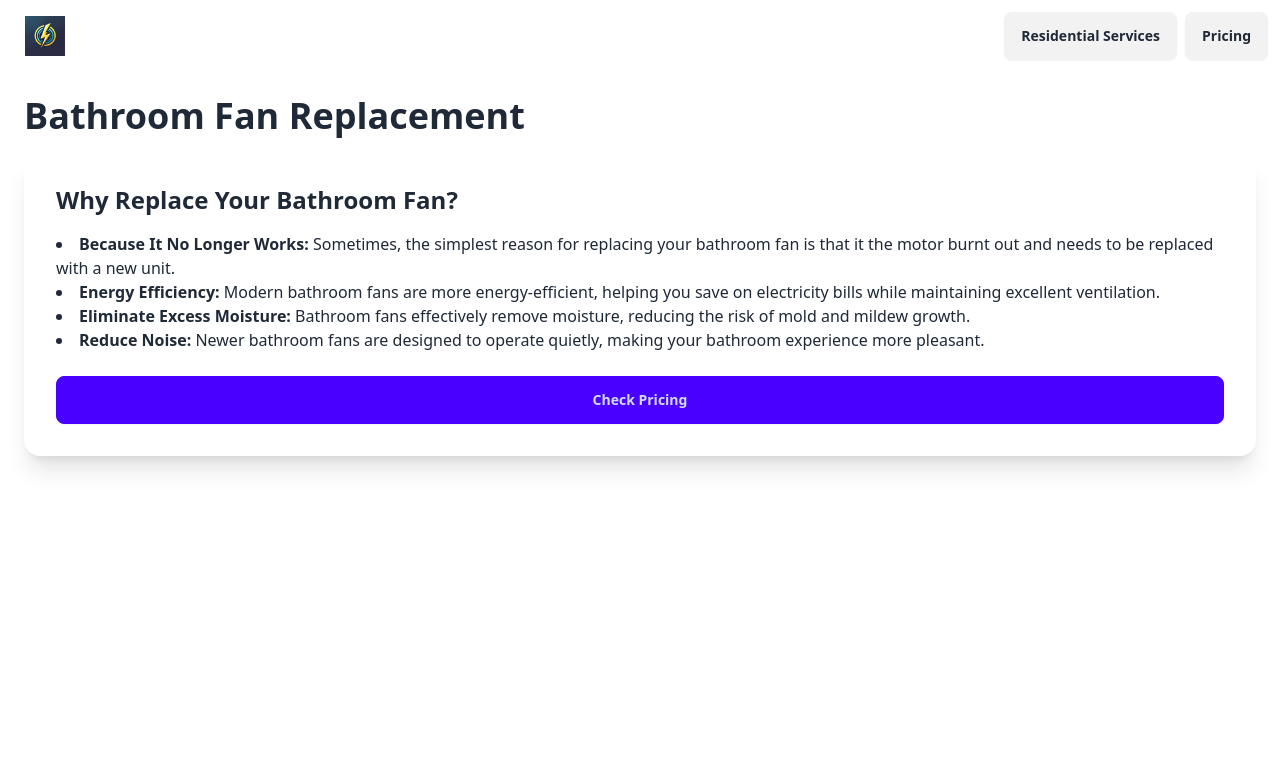
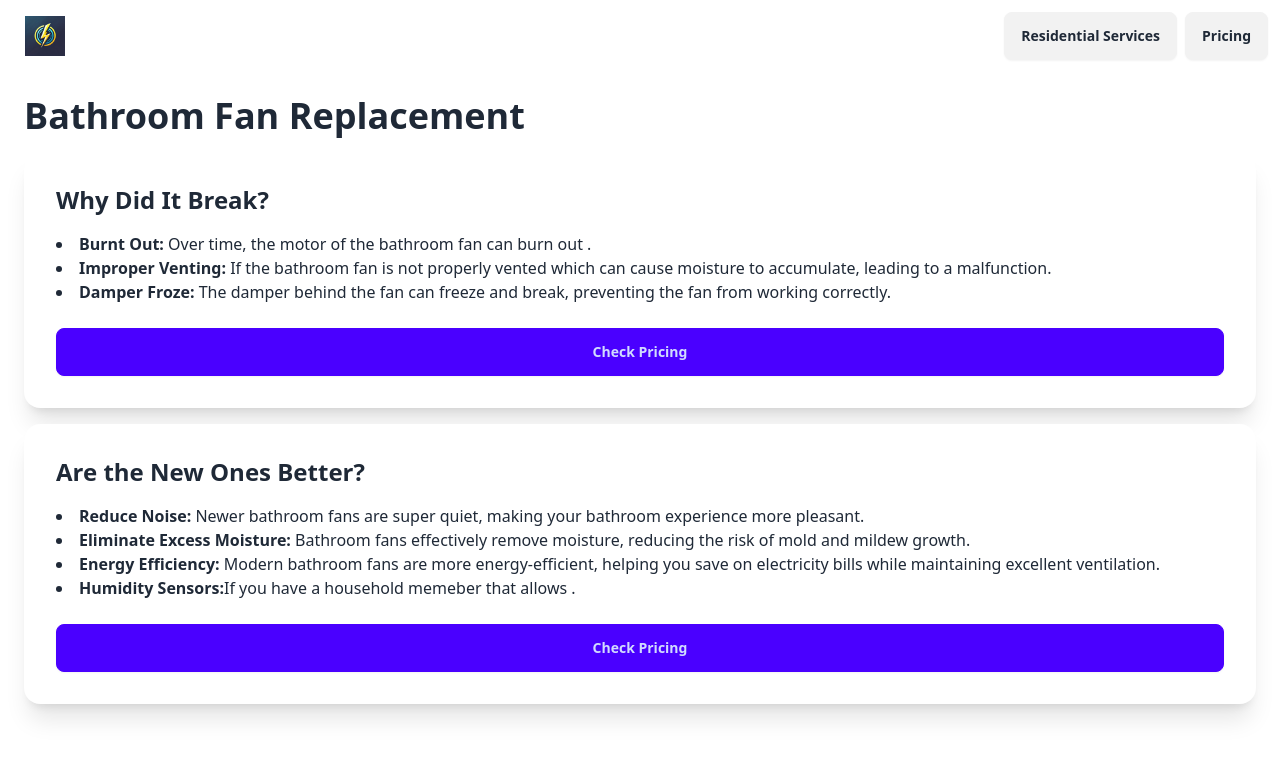
Before and after one commit to tjaqu787/electricalWebsite, a SvelteKit app: page /residential_services/bathroom-fans in a window 1280 px wide. Shown: the top 758 px of the page. Built offline with nearby package versions, Linux system fonts and the light colour scheme.

Commit message:
updating wording

```diff
--- a/src/routes/residential_services/+page.svelte
+++ b/src/routes/residential_services/+page.svelte
@@ -8,7 +8,7 @@
         <div class="post">
             <div class="card bg-base-200 shadow-xl">
                 <div class="card-body">
-					<a href={`/residential_services/${post.title}`} class="title">{post.title}</a>
+					<a href={`/residential_services/${post.filename}`} class="title">{post.title}</a>
                     <p class="description">{post.excerpt}</p>
                 </div>
             </div>
--- a/src/routes/residential_services/bathroom-fans/+page.svelte
+++ b/src/routes/residential_services/bathroom-fans/+page.svelte
@@ -16,15 +16,26 @@
   <h1 class="text-4xl font-bold mb-4">Bathroom Fan Replacement</h1>
 
   <!-- Content -->
+  <div class="card bg-base-100 shadow-xl mb-4">
+    <div class="card-body">
+      <h2 class="text-2xl font-semibold mb-2">Why Did It Break?</h2>
+      <ul class="list-disc list-inside mb-4">
+        <li><strong>Burnt Out:</strong> Over time, the motor of the bathroom fan can burn out .</li>
+        <li><strong>Improper Venting:</strong> If the bathroom fan is not properly vented which can cause moisture to accumulate, leading to a malfunction.</li>
+        <li><strong>Damper Froze:</strong> The damper behind the fan can freeze and break, preventing the fan from working correctly.</li>
+      </ul>
+      <a href="/pricing" class="btn btn-primary">Check Pricing</a>
+    </div>
+  </div>
 
   <div class="card bg-base-100 shadow-xl mb-4">
     <div class="card-body">
-      <h2 class="text-2xl font-semibold mb-2">Why Replace Your Bathroom Fan?</h2>
+      <h2 class="text-2xl font-semibold mb-2">Are the New Ones Better?</h2>
       <ul class="list-disc list-inside mb-4">
-        <li><strong>Because It No Longer Works:</strong> Sometimes, the simplest reason for replacing your bathroom fan is that it the motor burnt out and needs to be replaced with a new unit.</li>
+        <li><strong>Reduce Noise:</strong> Newer bathroom fans are super quiet, making your bathroom experience more pleasant.</li>
+        <li><strong>Eliminate Excess Moisture:</strong> Bathroom fans effectively remove moisture, reducing the risk of mold and mildew growth.</li>
         <li><strong>Energy Efficiency:</strong> Modern bathroom fans are more energy-efficient, helping you save on electricity bills while maintaining excellent ventilation.</li>
-        <li><strong>Eliminate Excess Moisture:</strong> Bathroom fans effectively remove moisture, reducing the risk of mold and mildew growth.</li>
-        <li><strong>Reduce Noise:</strong> Newer bathroom fans are designed to operate quietly, making your bathroom experience more pleasant.</li>
+        <li><strong>Humidity Sensors:</strong>If you have a household memeber that allows .</li>
       </ul>
       <a href="/pricing" class="btn btn-primary">Check Pricing</a>
     </div>
--- a/src/routes/residential_services/rough-in/+page.svelte
+++ b/src/routes/residential_services/renovations/+page.svelte
@@ -6,9 +6,8 @@ import PopupForm from '$lib/PopUpForm.svelte';
 
   <!-- Meta Information -->
   <svelte:head>
-    <meta name="title" content="Rough-In Service">
-    <meta name="description" content="The electrical rough-in process involves installing all electrical boxes, wiring, and other infrastructure components before the walls are closed.">
-    <meta property="og:image" content="favicon.png">
+    <meta name="title" content="Electrician for Renovations">
+    <meta name="description" content="Most renovations need electrical work including boxes and wiring while the walls are open.">
   </svelte:head>
 
   <!-- DaisyUI Container -->
--- a/src/routes/residential_services/repairs-and-troubleshooting/+page.svelte
+++ b/src/routes/residential_services/repairs-and-troubleshooting/+page.svelte
@@ -26,21 +26,21 @@
   <div class="card bg-base-100 shadow-xl mb-4">
     <div class="card-body">
       <h2 class="text-2xl font-semibold mb-2">Lights Not Working</h2>
-      <p>One of the most common issues homeowners face when their lights stop working is faulty switches. Switches can wear out or become loose, leading to intermittent or complete loss of function. On the funnier side, you'd be surprised how often we get called out to troubleshoot broken lights only to find out the lightbulbs are burnt out.</p>
+      <p>One of the most common calls we get is for lights that have stopped working. Almost always this is just a faulty dimmer switch leading to intermittent or complete loss of function. On the funnier side, you'd be surprised how often we get called out to troubleshoot broken lights only to find out the lightbulbs are burnt out.</p>
     </div>
   </div>
 
   <div class="card bg-base-100 shadow-xl mb-4">
     <div class="card-body">
       <h2 class="text-2xl font-semibold mb-2">Plugs Are Broken Or Not Working</h2>
-      <p>Various issues can cause plugs to malfunction, but in the end, the plug usually needs to be replaced. Broken or non-functional plugs can be a significant inconvenience and a potential safety hazard in any home.</p>
+      <p>Various issues can cause plugs to malfunction, but in the end, the plug usually needs to be replaced. The tricky part is figuring out which plug died. We can usually use a plug tester to find the issue and replace the plug.</p>
     </div>
   </div>
 
   <div class="card bg-base-100 shadow-xl mb-4">
     <div class="card-body">
       <h2 class="text-2xl font-semibold mb-2">Breakers Tripping</h2>
-      <p>Frequent breaker trips can be a sign of underlying electrical issues that need attention. This common problem can be caused by overloaded circuits, short circuits, or faulty appliances. If you can't piece together what is causing the trip, you should consider calling an electrician to take a look.</p>
+      <p>Frequent breaker trips can be a sign of a more serious electrical issue that need attention. This common problem can be caused by overloaded circuits, short circuits, improperly done electrical work, or rarely faulty appliances. If you can't piece together what is causing the trip based off what you're turning on and off, you should consider calling an electrician to take a look.</p>
     </div>
   </div>
 
```
Also changed, not shown: src/lib/content/residential_services/rough-in.md (+1 -1 lines), src/lib/content/residential_services/low-voltage-wiring.md (renamed from src/lib/content/residential_services/data-wiring.md).
